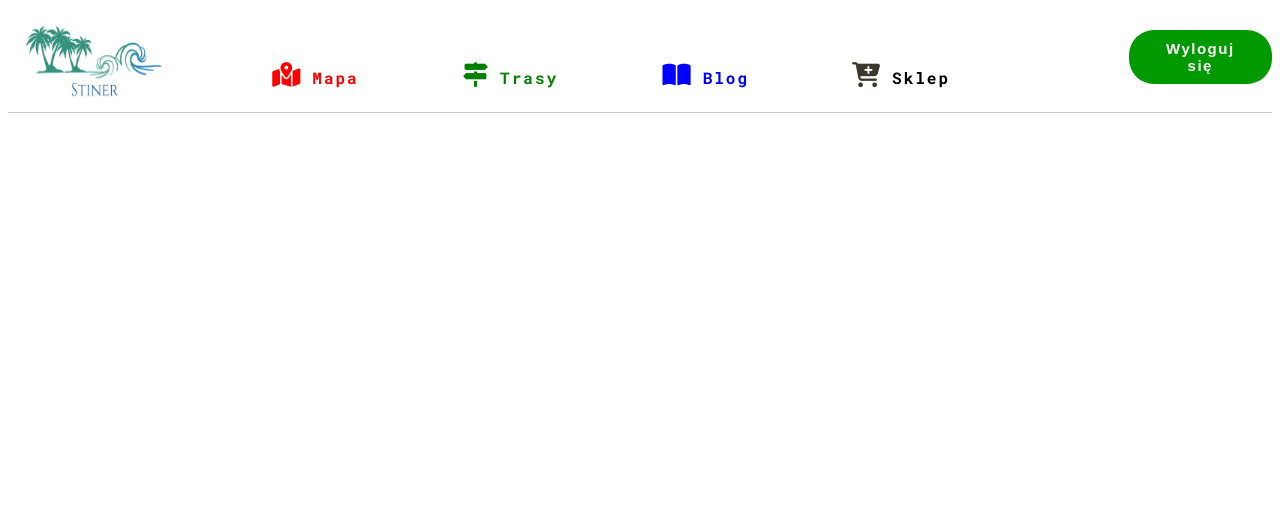
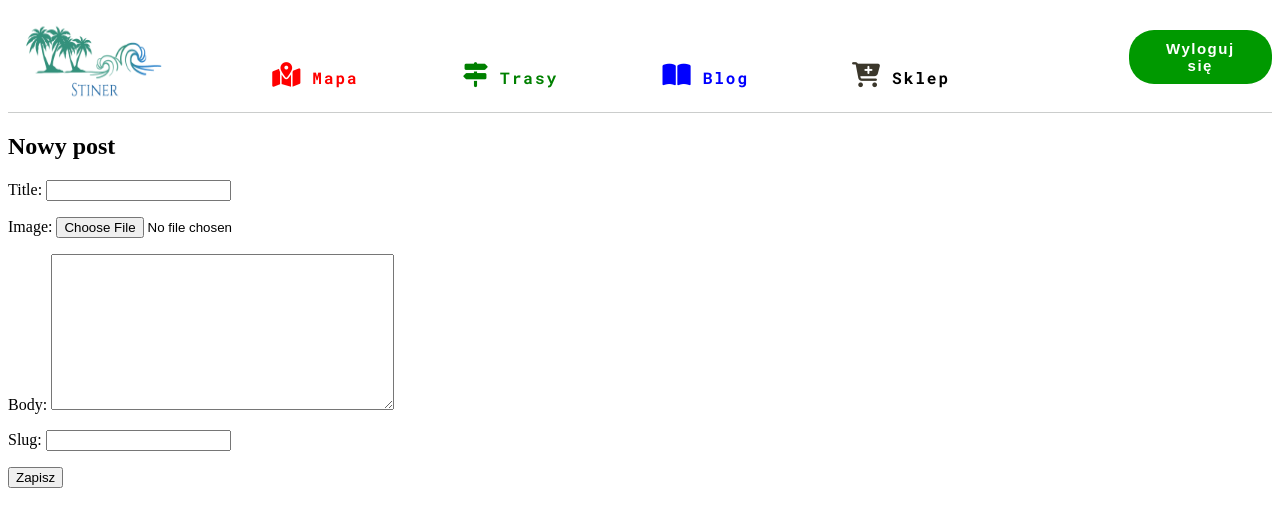
Before and after one commit to SebastianJadczak/stiner_django, a Django app: page /blog/create/ in a window 1280 px wide. Shown: the top 527 px of the page. Run offline with Django 3.2, Linux system fonts and the light colour scheme; a user stored in the database is signed in; some libraries are stand-ins or nearby versions.

Commit message:
add form edit/add post and fix bug with reverse_lazy

```diff
--- a/blog/templates/blog/manage/posts/form.html
+++ b/blog/templates/blog/manage/posts/form.html
@@ -1,5 +1,28 @@
 {% extends "base.html" %}
 
+{% block title %}
+
+    {% if object %}
+        Edytuj post {{object.title}}
+    {% else %}
+        Dodaj nowy post
+    {% endif %}
+
+{% endblock %}
+
 {% block content %}
-{{object.title }}
+    <h2>
+        {% if object %}
+            Edytuj post "{{object.title}}"
+        {% else %}
+            Nowy post
+        {% endif %}
+    </h2>
+    <div class="form_post">
+        <form action="." method="post" >
+            {{form.as_p}}
+            {% csrf_token %}
+            <p><input type="submit" value="Zapisz"></p>
+        </form>
+    </div>
 {% endblock %}
--- a/blog/views.py
+++ b/blog/views.py
@@ -18,11 +18,11 @@ class OwnerEditMixin(object):
 class OwnerPostMixin(OwnerMixin, LoginRequiredMixin):
     model = Post
     fields = ['title', 'image', 'body', 'slug']
-    success_url = reverse_lazy('manage_posts_list')
+    success_url = reverse_lazy('blog:manage_post_list')
 
 class OwnerPostEditMixin(OwnerPostMixin, OwnerEditMixin):
     fields =['title', 'image', 'body', 'slug']
-    success_url = reverse_lazy('manage_posts_list')
+    success_url = reverse_lazy('blog:manage_post_list')
     template_name = 'blog/manage/posts/form.html'
 
 class ManagePostListView(PermissionRequiredMixin,ListView):
@@ -40,7 +40,7 @@ class PostUpdateView(PermissionRequiredMixin ,OwnerPostEditMixin, UpdateView):
 
 class PostDeleteView(OwnerPostMixin, DeleteView):
     template_name = 'blog/manage/posts/delete.html'
-    success_url = reverse_lazy('manage_posts_list')
+    success_url = reverse_lazy('blog:manage_post_list')
     permission_required = 'blog.delete_post'
 
 
```
Also changed, not shown: map/templates/registration/logged_out.html (deleted, +0 -13 lines), db.sqlite3.
